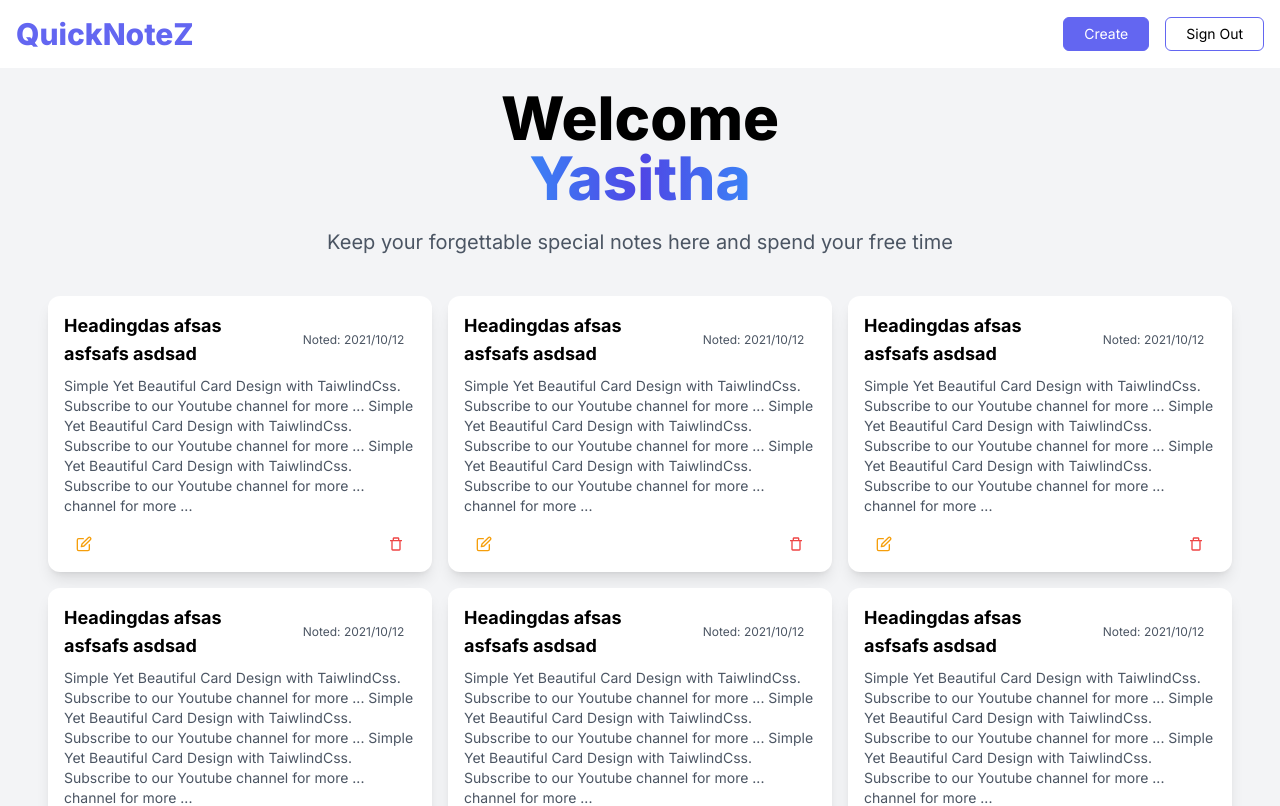
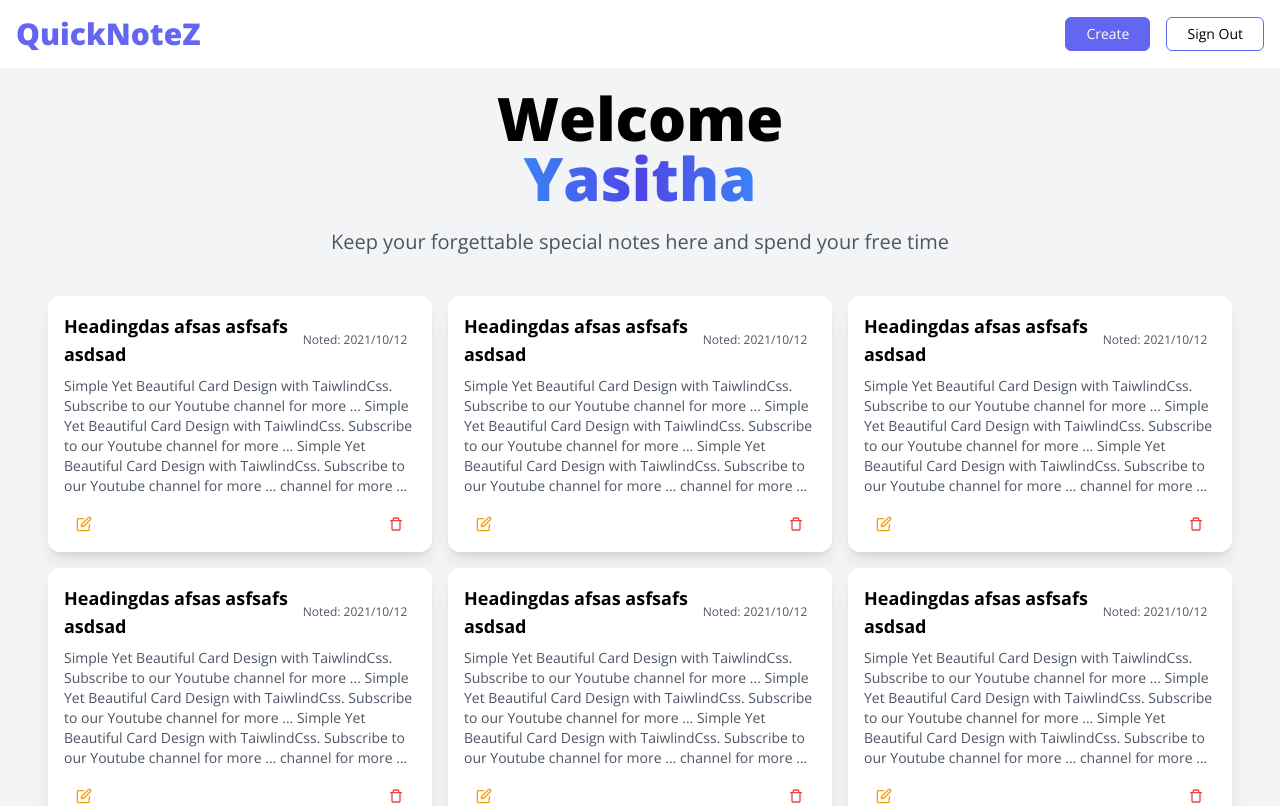
Before and after one commit to YasithaRDK/Notes-Managing-NextJS-App, a Next.js app: page / in a window 1280 px wide. Shown: the top 806 px of the page. Built offline with nearby package versions, Linux system fonts and the light colour scheme; no server answers.

Commit message:
change font

```diff
--- a/app/layout.jsx
+++ b/app/layout.jsx
@@ -1,11 +1,11 @@
-import { Inter } from "next/font/google";
+import { Open_Sans } from "next/font/google";
 import "@/styles/globals.css";
 import Navbar from "@/components/Navbar";
 
 import { getServerSession } from "next-auth";
 import SessionProvider from "@/utils/sessionProvider";
 
-const inter = Inter({ subsets: ["latin"] });
+const roboto = Open_Sans({ subsets: ["latin"] });
 
 export const metadata = {
   title: "QuickNotiZ",
@@ -16,7 +16,7 @@
   const session = await getServerSession();
   return (
     <html lang="en">
-      <body className={inter.className}>
+      <body className={roboto.className}>
         <SessionProvider session={session}>
           <Navbar />
           {children}
```
